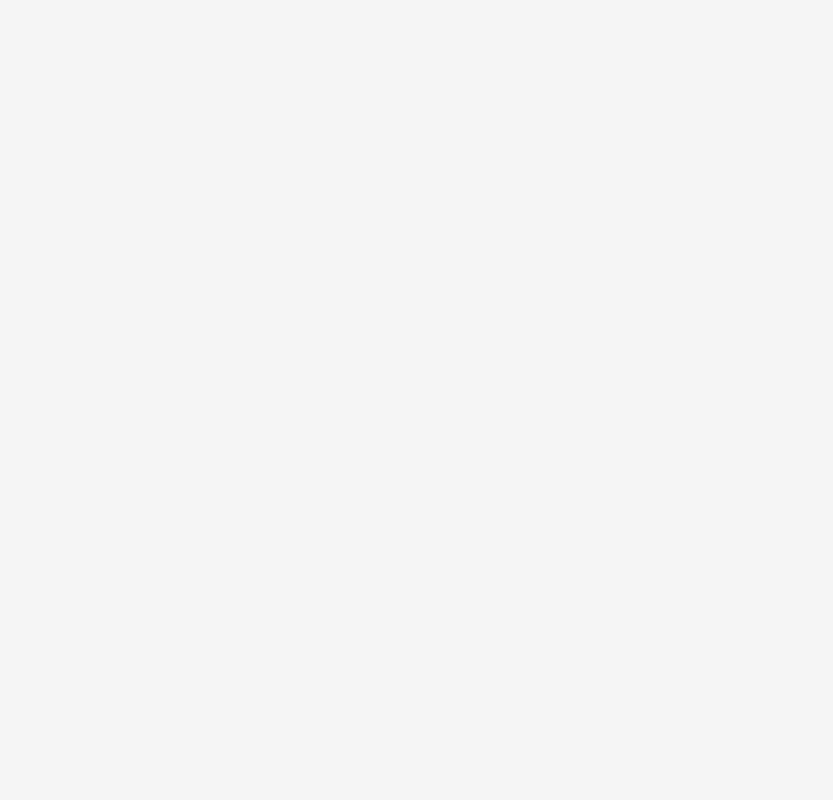
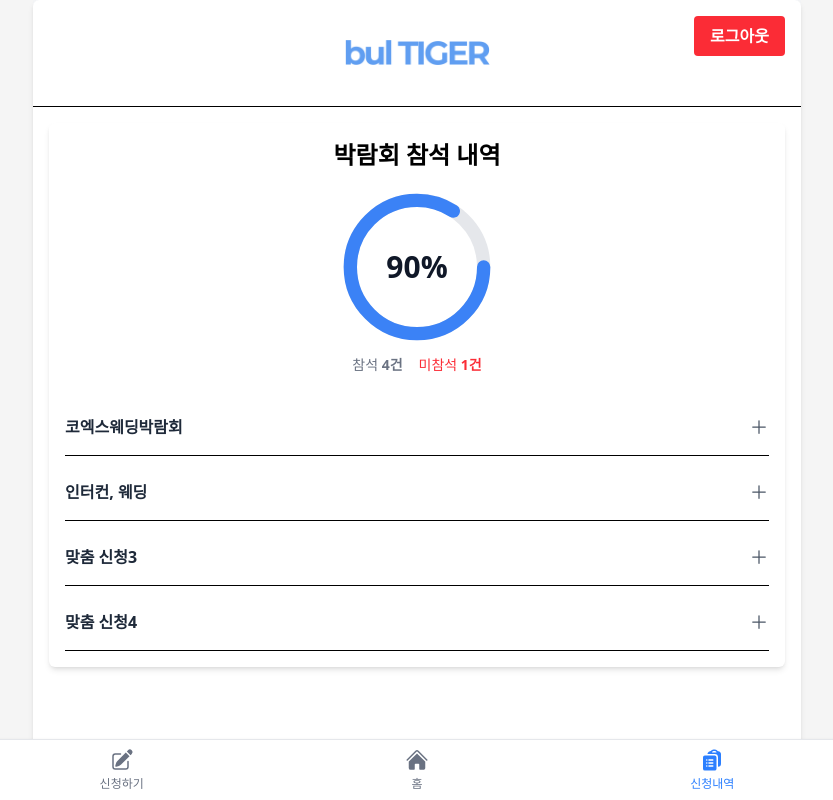
Before and after one commit to bidalalsrb/edu-uni, a React (Vite) app: page /mypage in a window 1280 px wide. Before the commit this address had no page. Shown: the whole page, without its empty margins (223-1056 px from the left). Built offline with nearby package versions, Linux system fonts and the light colour scheme; the HTML template or start-up script is replaced by a standard one.

Commit message:
하단 바 신청내역 추가

```diff
--- a/src/components/BottomNavBar.jsx
+++ b/src/components/BottomNavBar.jsx
@@ -1,10 +1,16 @@
 // components/BottomNavBar.jsx
 import React from "react";
 import { HomeIcon, PencilSquareIcon, ClipboardDocumentListIcon } from "@heroicons/react/24/solid";
-import { useNavigate } from "react-router-dom";
+import { useNavigate, useLocation } from "react-router-dom";
 
 function BottomNavBar() {
     const navigate = useNavigate();
+    const location = useLocation();
+
+    // 현재 경로에 따른 active 상태 설정
+    const isHomeActive = location.pathname === "/joinList";
+    const isApplyActive = location.pathname === "/apply";
+    const isApplyListActive = location.pathname === "/mypage";
 
     return (
         <div className="fixed bottom-0 left-0 right-0 z-50 flex justify-center">
@@ -12,7 +18,9 @@ function BottomNavBar() {
                 {/* 신청하기 */}
                 <button
                     onClick={() => navigate("/apply")}
-                    className="flex flex-col items-center text-gray-500 hover:text-blue-500 transition-colors"
+                    className={`flex flex-col items-center transition-colors ${
+                        isApplyActive ? "text-blue-500" : "text-gray-500 hover:text-blue-500"
+                    }`}
                 >
                     <PencilSquareIcon className="w-6 h-6 mb-1" />
                     <span className="text-xs">신청하기</span>
@@ -20,15 +28,19 @@ function BottomNavBar() {
                 {/* 홈 */}
                 <button
                     onClick={() => navigate("/joinList")}
-                    className="flex flex-col items-center text-gray-500 hover:text-blue-500 transition-colors"
+                    className={`flex flex-col items-center transition-colors ${
+                        isHomeActive ? "text-blue-500" : "text-gray-500 hover:text-blue-500"
+                    }`}
                 >
                     <HomeIcon className="w-6 h-6 mb-1" />
                     <span className="text-xs">홈</span>
                 </button>
                 {/* 신청내역 */}
                 <button
-                    onClick={() => alert("내역")}
-                    className="flex flex-col items-center text-gray-500 hover:text-blue-500 transition-colors"
+                    onClick={() =>navigate("/mypage")}
+                    className={`flex flex-col items-center transition-colors ${
+                        isApplyListActive ? "text-blue-500" : "text-gray-500 hover:text-blue-500"
+                    }`}
                 >
                     <ClipboardDocumentListIcon className="w-6 h-6 mb-1" />
                     <span className="text-xs">신청내역</span>
--- /dev/null
+++ b/src/pages/user/ApplyList.jsx
@@ -0,0 +1,37 @@
+// pages/user/ApplyList.jsx
+import React from "react";
+import { useNavigate } from "react-router-dom";
+import ExpoAttendance from "../../components/user/ExpoAttendance.jsx";
+import logo from "/public/bultiger.png";
+
+function ApplyList() {
+    const navigate = useNavigate();
+
+    const handleLogout = () => {
+        navigate("/");
+    };
+
+    return (
+        <div className="bg-gray-100 min-h-screen">
+            <div className="max-w-4xl mx-auto min-h-screen bg-white shadow-md rounded-md">
+                {/* 헤더 */}
+                <header className="relative border-b p-4 flex items-center justify-center">
+                    <img src={logo} alt="logo" className="w-60 object-contain" />
+                    <button
+                        onClick={handleLogout}
+                        className="absolute right-4 top-4 px-4 py-2 bg-red-500 text-white font-semibold rounded"
+                    >
+                        로그아웃
+                    </button>
+                </header>
+
+                {/* 메인 컨텐츠: 박람회 참석 내역 */}
+                <main className="p-4 space-y-6">
+                    <ExpoAttendance />
+                </main>
+            </div>
+        </div>
+    );
+}
+
+export default ApplyList;
--- a/src/routes/AppRoutes.jsx
+++ b/src/routes/AppRoutes.jsx
@@ -5,12 +5,13 @@ import Register from "../pages/auth/Register";
 import JoinList from "../pages/user/JoinList";
 import ApplyPage from "../pages/admin/ApplyPage";
 import BottomNavBar from "../components/BottomNavBar";
+import ApplyList from "../pages/user/ApplyList.jsx";
 
 // 모든 페이지에 공통으로 적용할 레이아웃 컴포넌트
 function GlobalLayout({ children }) {
     return (
-        <div className="bg-gray-100 min-h-screen">
-            <div className="max-w-4xl mx-auto min-h-screen bg-white shadow-md rounded-md">
+        <div className="bg-gray-100 min-h-screen flex justify-center">
+            <div className="w-full max-w-4xl h-screen bg-white shadow-md rounded-md overflow-auto">
                 {children}
             </div>
         </div>
@@ -48,6 +49,7 @@ export default function AppRoutes() {
                 {/* 로그인 후 사용자/관리자 페이지 */}
                 <Route element={<AppLayout />}>
                     <Route path="joinList" element={<JoinList />} />
+                    <Route path="mypage" element={<ApplyList />} />
                     <Route path="apply" element={<ApplyPage />} />
                 </Route>
             </Routes>
```
